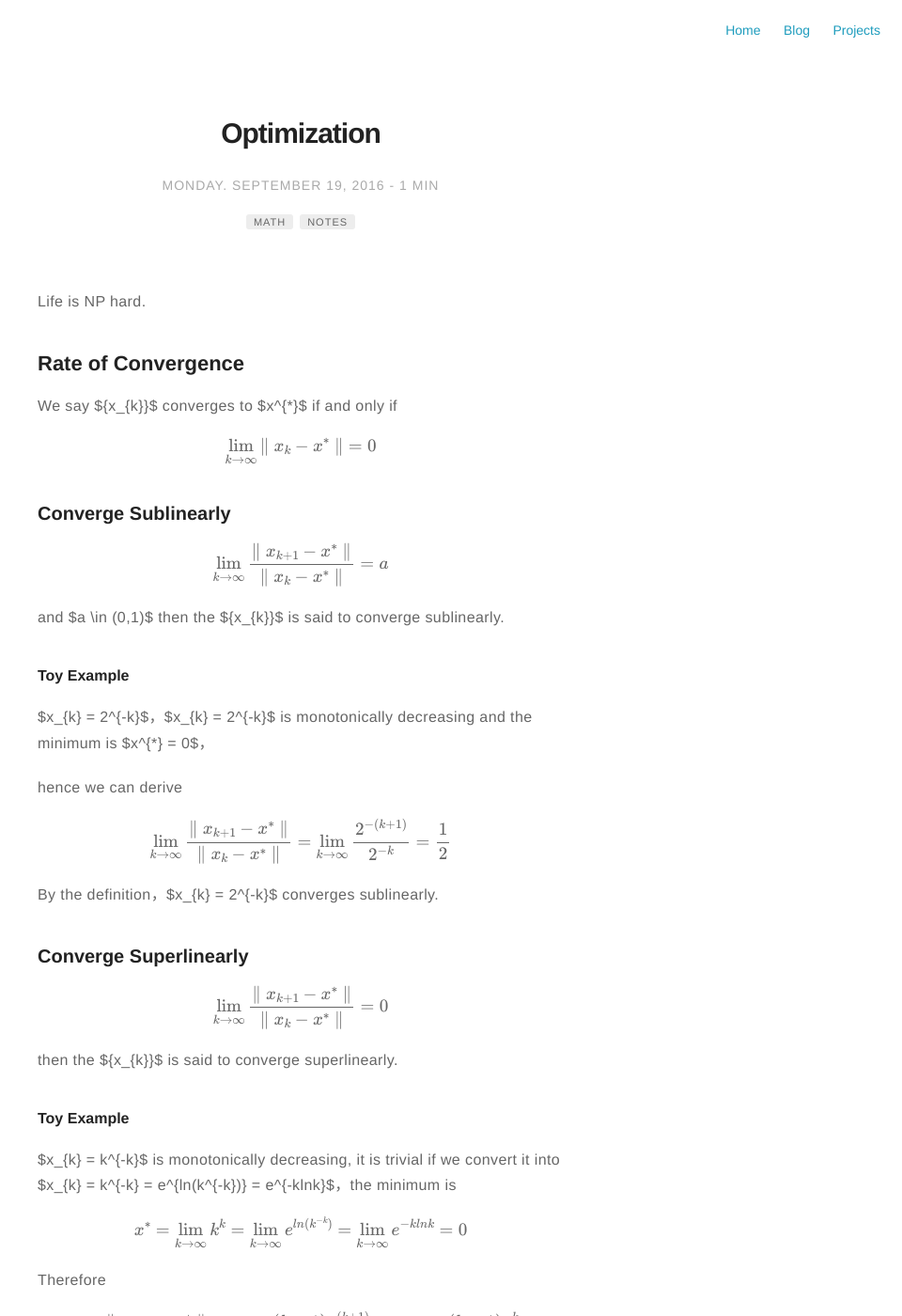
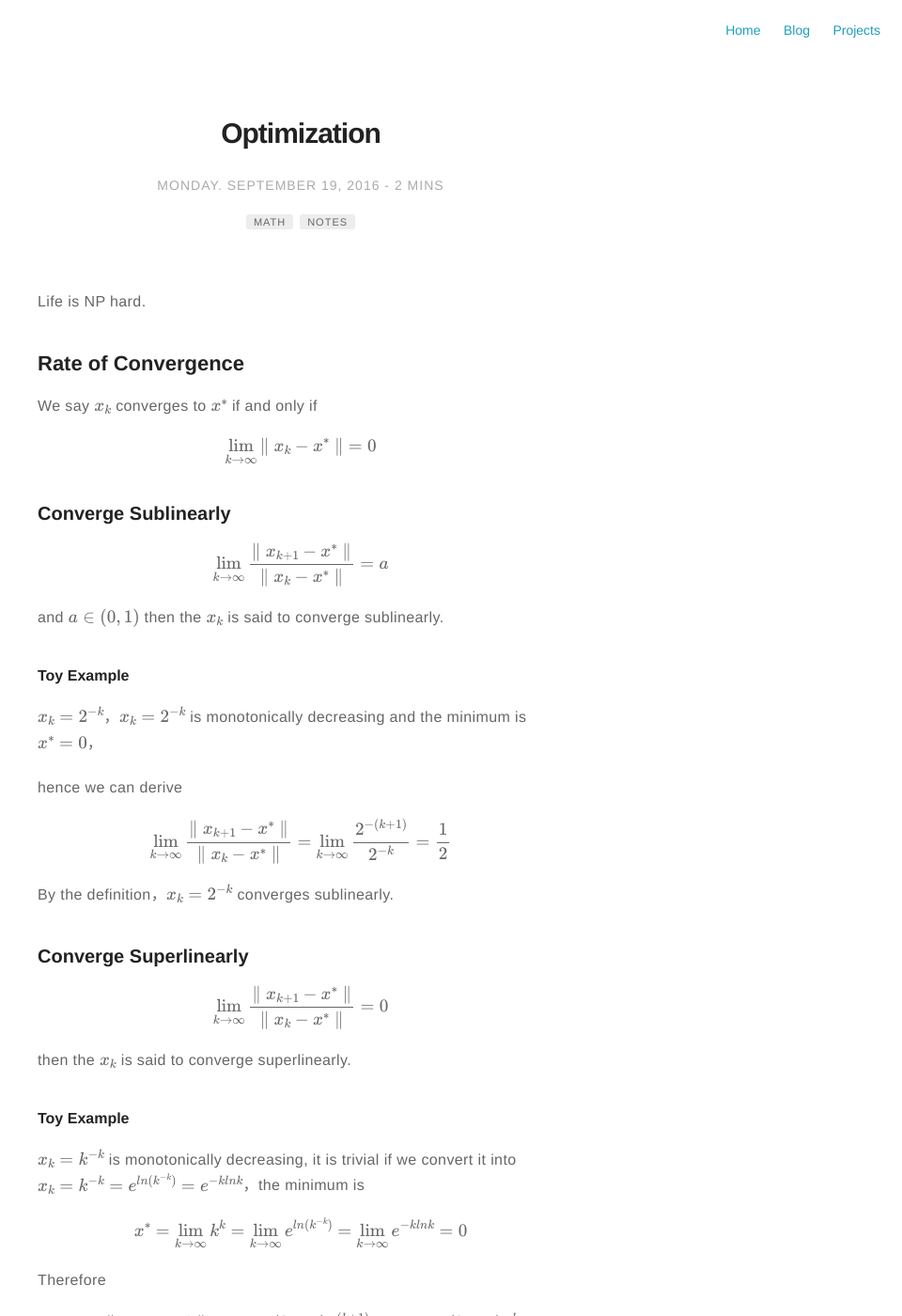
Before and after one commit to yingtostats/yingtostats.github.io, a Jekyll site: the page built from _posts/2016-09-19-Optimization.md, in a window 1280 px wide and 1400 px high. Shown: the whole window at 94% size, without its empty margins (320-1280 px from the left). Built offline with Jekyll 4.4.1, drawn with Linux system fonts in a browser that asks for light colours; formulas are drawn with MathJax 3; comment, search, counter and statistics services are not loaded; part of the change alters nothing that is shown; some of the changed text lies outside the part shown.

```diff
--- a/_includes/mathjax_support.html
+++ b/_includes/mathjax_support.html
@@ -1,3 +1,17 @@
+<script type="text/x-mathjax-config">
+  MathJax.Hub.Config({
+    TeX: {
+      equationNumbers: {
+        autoNumber: "AMS"
+      }
+    },
+    tex2jax: {
+      inlineMath: [ ['$','$'], ['\(', '\)'] ],
+      displayMath: [ ['$$','$$'] ],
+      processEscapes: true,
+    }
+  });
+</script>
 
 <script type="text/javascript"
         src="http://cdn.mathjax.org/mathjax/latest/MathJax.js?config=TeX-AMS-MML_HTMLorMML">
```
